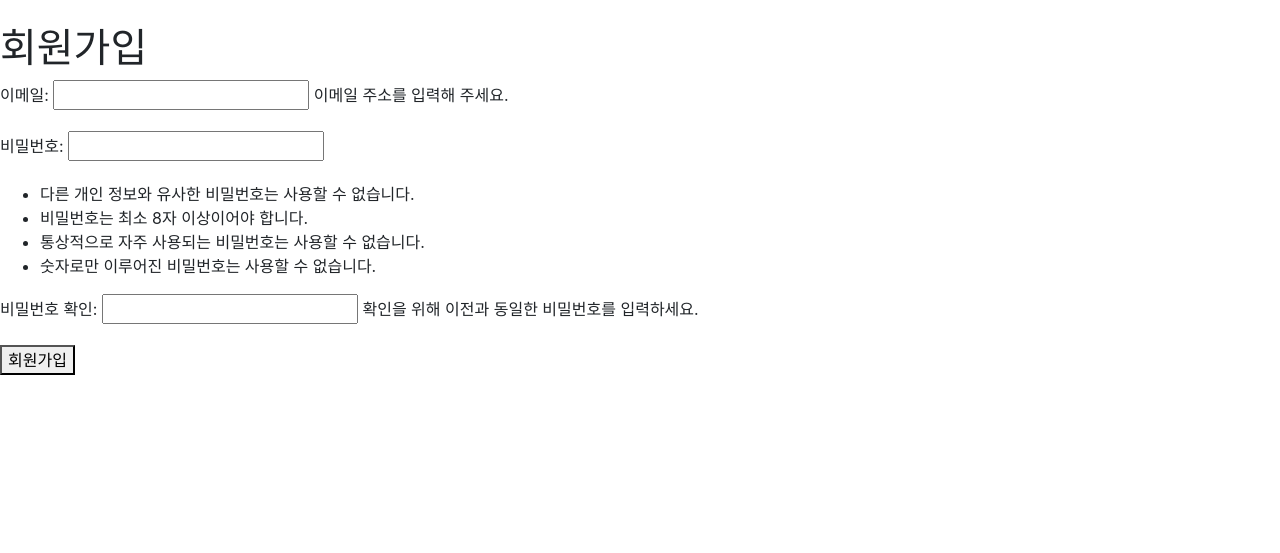
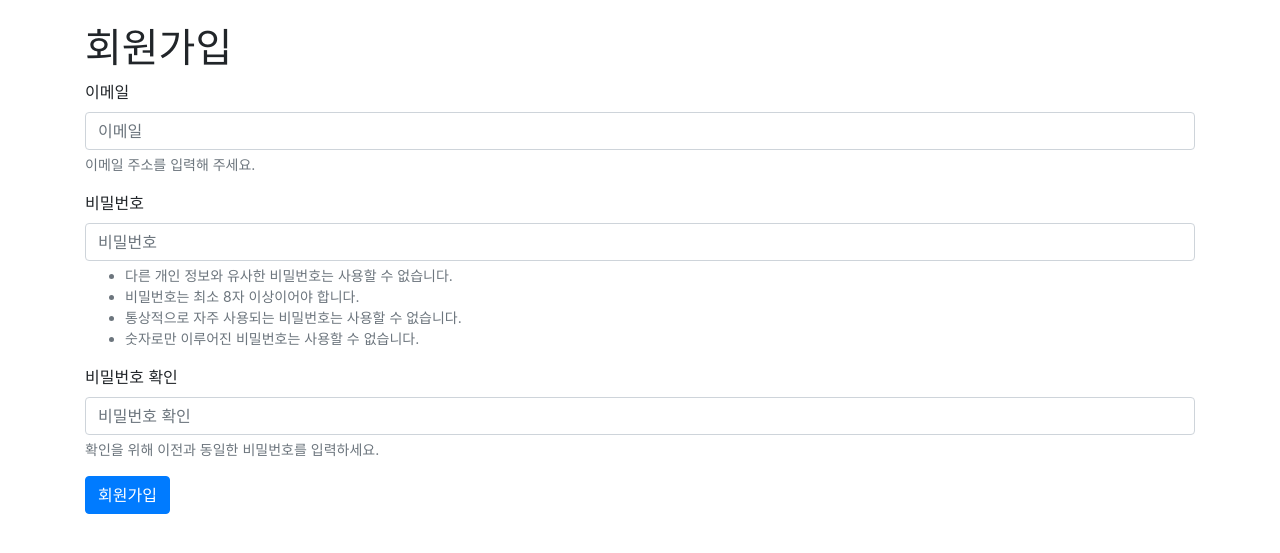
Before and after one commit to smoothsquid/django-example, a Django app: page /user/signup in a window 1280 px wide. Shown: the part 73-626 px from the top of the page. Run offline with Django 3.2, Linux system fonts and the light colour scheme; some libraries are stand-ins or nearby versions.

Commit message:
회원가입 페이지에 bootstrap 적용

```diff
--- a/user/templates/user/signup.html
+++ b/user/templates/user/signup.html
@@ -1,10 +1,16 @@
 {% extends 'base.html' %}
+{% load bootstrap5 %}
+
 {% block title %}회원가입{% endblock title %}
 {% block content %}
+<div class="container">
     <h1>회원가입</h1>
     <form action="" method="post">
         {% csrf_token %}
-        {{ form.as_p }}
-        <button type="submit">회원가입</button>
+        {% bootstrap_form form %}
+        {% buttons %}
+        <button class="btn btn-primary" type="submit">회원가입</button>
+        {% endbuttons %}
     </form>
+</div>
 {% endblock content %}
```
